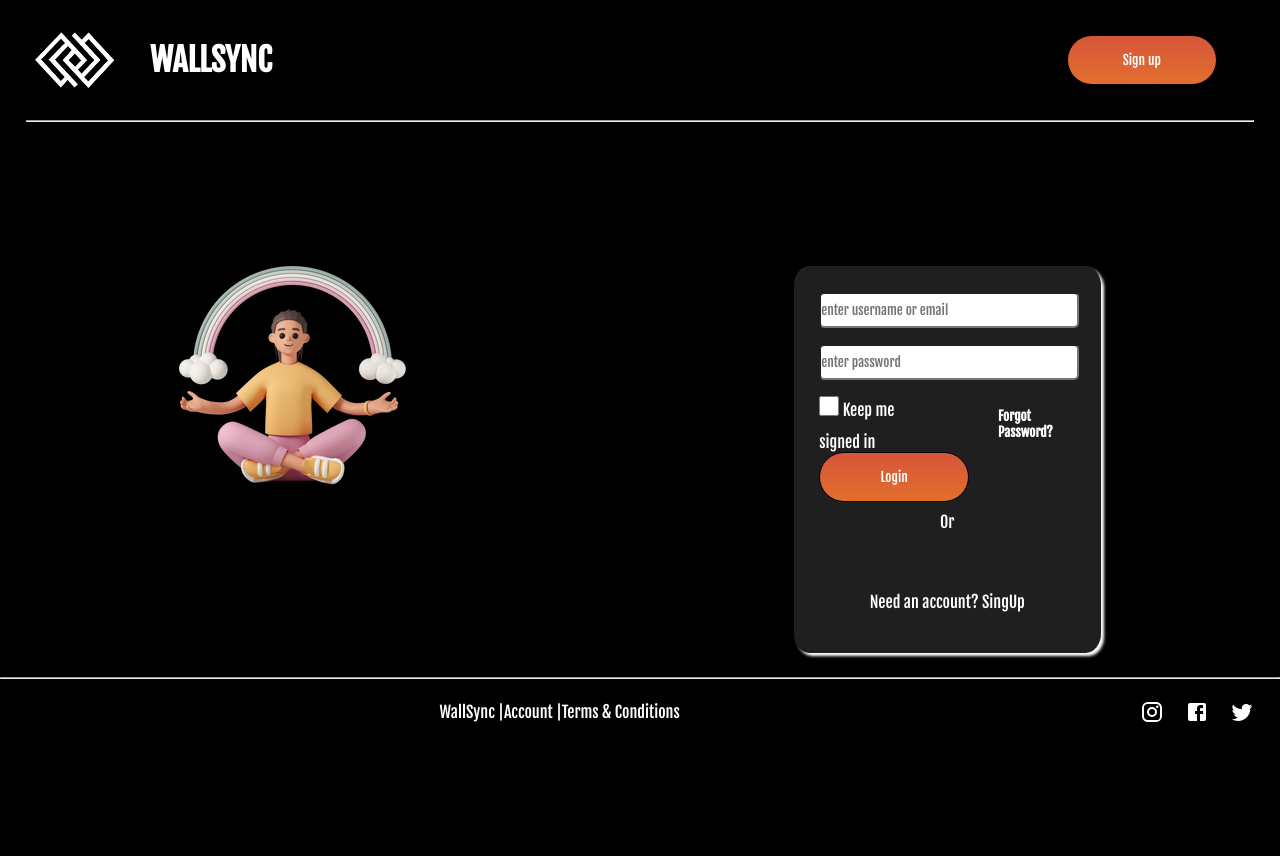
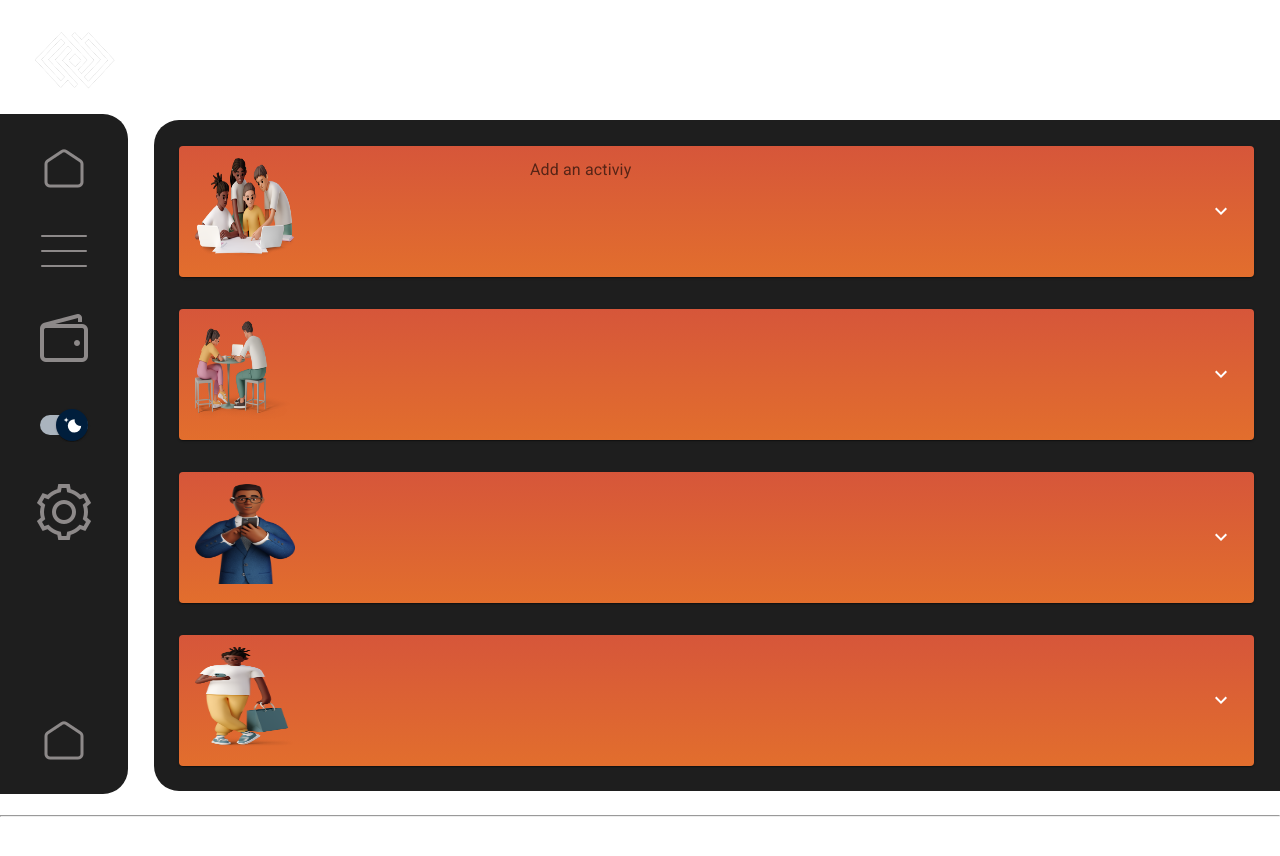
Before and after one commit to pesto-students/wallsync-frontend-team1-harsh, a React (Create React App) app in the folder client/: page /home in a window 1280 px wide. Shown: the top 856 px of the page. Before the commit the page ends 800 px from the top, so only its background shows below. Built offline with nearby package versions, Linux system fonts and the light colour scheme; the HTML template or start-up script is replaced by a standard one.

Commit message:
react-router-dom installed

```diff
--- a/client/package.json
+++ b/client/package.json
@@ -18,6 +18,7 @@
     "react": "^18.2.0",
     "react-chartjs-2": "^5.2.0",
     "react-dom": "^18.2.0",
+    "react-router-dom": "^6.8.1",
     "react-scripts": "5.0.1",
     "web-vitals": "^2.1.4"
   },
--- a/client/src/App.js
+++ b/client/src/App.js
@@ -14,22 +14,49 @@ import { IconButton } from "@mui/material";
 import SplitBills from "./containers/Splitbills/SplitBills";
 import Repayments from "./containers/Repayments/Repayments";
 import LiveMarket from "./containers/LiveMarket/LiveMarket";
+import {
+	createBrowserRouter,
+	createRoutesFromElements,
+	Route,
+	Link,
+	RouterProvider,
+	Navigate,
+} from "react-router-dom";
 
-function App() {
+const App = () => {
+	// const user = true;
+	const router = createBrowserRouter([
+		{
+			path: "/",
+			element: <Landing />,
+		},
+		{
+			path: "/home",
+			element: <Home />,
+		},
+		{
+			path: "/signup",
+			element: <Signup />,
+		},
+		{
+			path: "/splitbills",
+			element: <SplitBills />,
+		},
+	]);
 	return (
-		<div className="App">
-			{/* <Landing /> */}
-			<Login />
-			{/* <Repayments /> */}
-			{/* <Signup /> */}
-			{/* <Home /> */}
-			{/* <Expense /> */}
-			{/* <LiveMarket /> */}
-			{/* <Profile /> */}
-			{/* <Settings /> */}
-			{/* <SplitBills /> */}
-		</div>
+		// <div className="App">
+		// 	{/* <Landing /> */}
+		// 	<Login />
+		// 	{/* <Repayments /> */}
+		// 	{/* <Signup /> */}
+		// 	{/* <Home /> */}
+		// 	{/* <Expense /> */}
+		// 	{/* <LiveMarket /> */}
+		// 	{/* <Profile /> */}
+		// 	{/* <Settings /> */}
+		// 	{/* <SplitBills /> */}
+		// </div>
+		<RouterProvider router={router} />
 	);
-}
-
+};
 export default App;
--- a/client/src/components/nav/Nav.js
+++ b/client/src/components/nav/Nav.js
@@ -6,15 +6,18 @@ import wallet from "../../assets/icons8-wallet-64.png";
 // import toggle from "../../assets/icons8-toggle-on-50.png";
 import settings from "../../assets/icons8-settings-64.png";
 import Toggle from "./toggle/Toggle";
-
+import { Link } from "react-router-dom";
 const Nav = () => {
 	return (
 		<div className="navbar">
 			<div className="sidenav">
 				<ul>
 					<li>
-						<img src={home} />
-						<p>Home</p>
+						<Link to="/home">
+							<img src={home} alt="home icon" />
+
+							<p>Home</p>
+						</Link>
 					</li>
 					<li>
 						<img src={menu} />
```
Also changed, not shown: 1 other file (tests, documents, lock files or other folders).
